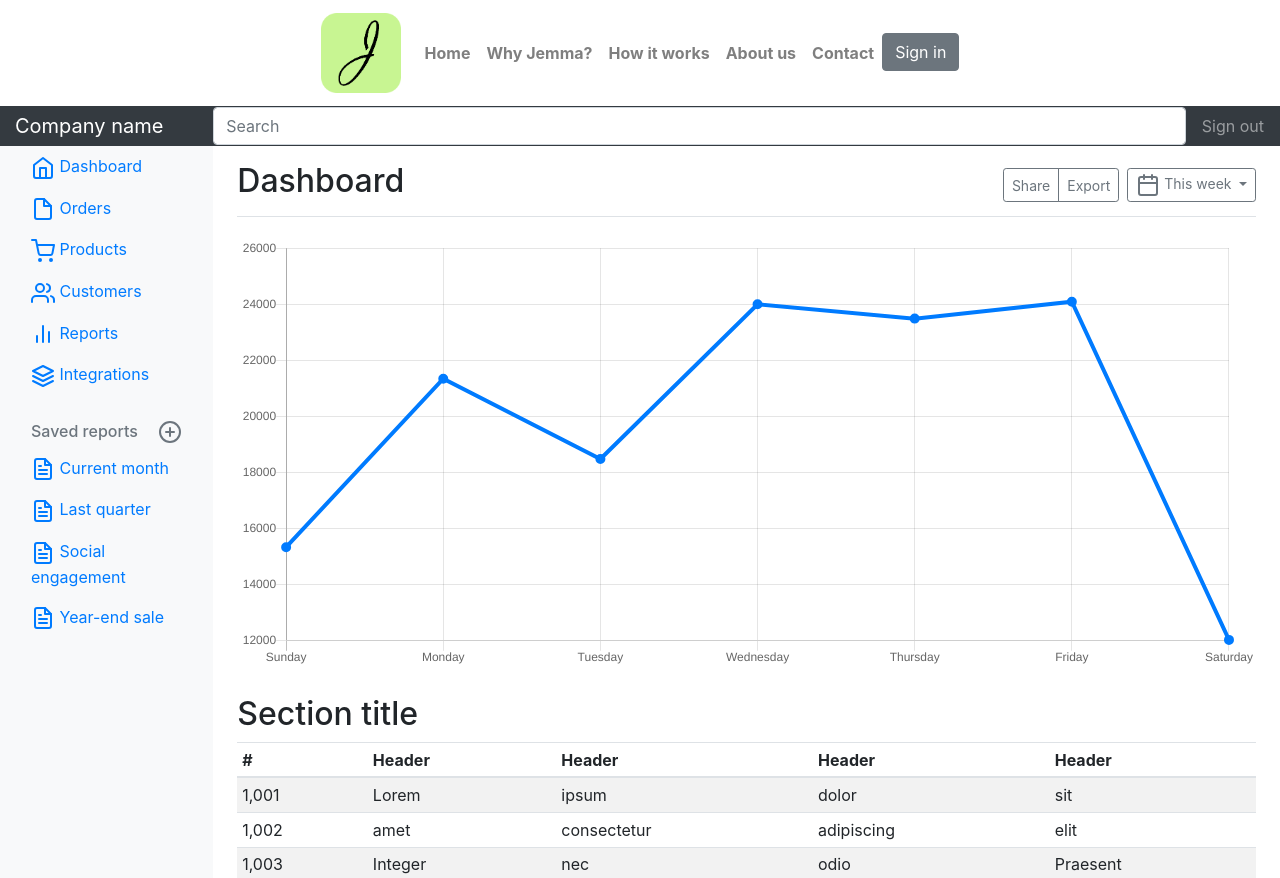
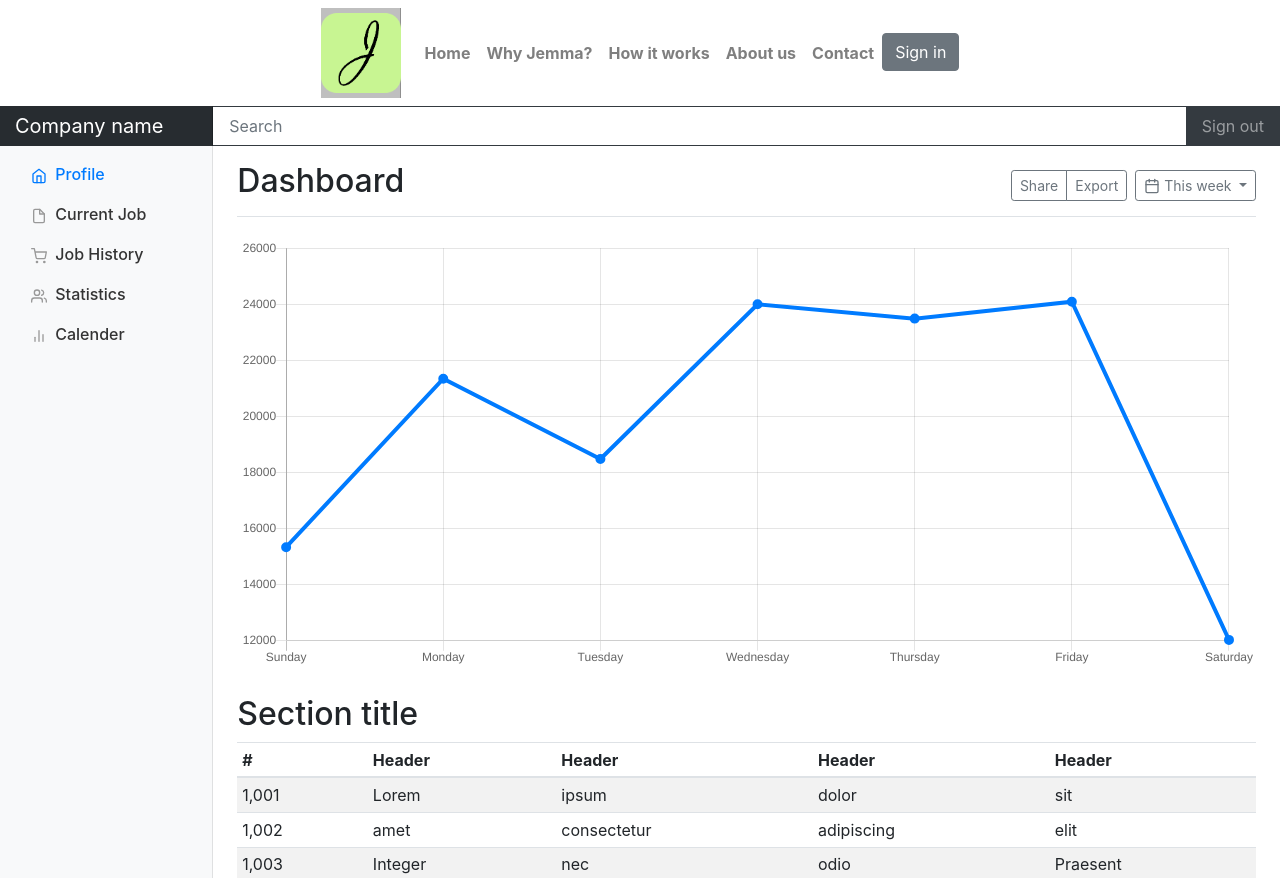
Before and after one commit to liutuo368/Jemma-Australia, a Django app: page /tradie in a window 1280 px wide. Shown: the top 878 px of the page. Run offline with Django 3.2, Linux system fonts and the light colour scheme; some libraries are stand-ins or nearby versions.

Commit message:
some changes on tradie_profile.html

```diff
--- a/templates/Tradie/tradie_profile.html
+++ b/templates/Tradie/tradie_profile.html
@@ -19,25 +19,23 @@
     <!-- Latest compiled JavaScript -->
     <script src="https://maxcdn.bootstrapcdn.com/bootstrap/4.4.1/js/bootstrap.min.js"></script>
 
-
     <title>Dashboard for tradie</title>
 
     <!-- Bootstrap core CSS -->
     <link href="../../../../dist/css/bootstrap.min.css" rel="stylesheet">
 
     <!-- Custom styles for this template -->
-    <link href="dashboard.css" rel="stylesheet">
-
-      <script type="text/javascript">
-    $(document).ready(function() {
-        $("#menu").load("SubTemplate/menu.html");
-    });</script>
+    <link href="tradie_profile.css" rel="stylesheet">
 
   </head>
 
   <body>
 
-    <div id='menu'></div>
+  <script type="text/javascript">
+      $(document).ready(function() {$("#menu").load("menu");});
+  </script>
+
+  <div id='menu'></div>
 
     <nav class="navbar navbar-dark sticky-top bg-dark flex-md-nowrap p-0">
       <a class="navbar-brand col-sm-3 col-md-2 mr-0" href="#">Company name</a>
@@ -49,8 +47,6 @@
       </ul>
     </nav>
 
-
-
     <div class="container-fluid">
       <div class="row">
         <nav class="col-md-2 d-none d-md-block bg-light sidebar">
@@ -59,70 +55,31 @@
               <li class="nav-item">
                 <a class="nav-link active" href="#">
                   <span data-feather="home"></span>
-                  Dashboard <span class="sr-only">(current)</span>
+                  Profile <span class="sr-only">(current)</span>
                 </a>
               </li>
               <li class="nav-item">
                 <a class="nav-link" href="#">
                   <span data-feather="file"></span>
-                  Orders
+                  Current Job
                 </a>
               </li>
               <li class="nav-item">
                 <a class="nav-link" href="#">
                   <span data-feather="shopping-cart"></span>
-                  Products
+                  Job History
                 </a>
               </li>
               <li class="nav-item">
                 <a class="nav-link" href="#">
                   <span data-feather="users"></span>
-                  Customers
+                  Statistics
                 </a>
               </li>
               <li class="nav-item">
                 <a class="nav-link" href="#">
                   <span data-feather="bar-chart-2"></span>
-                  Reports
-                </a>
-              </li>
-              <li class="nav-item">
-                <a class="nav-link" href="#">
-                  <span data-feather="layers"></span>
-                  Integrations
-                </a>
-              </li>
-            </ul>
-
-            <h6 class="sidebar-heading d-flex justify-content-between align-items-center px-3 mt-4 mb-1 text-muted">
-              <span>Saved reports</span>
-              <a class="d-flex align-items-center text-muted" href="#">
-                <span data-feather="plus-circle"></span>
-              </a>
-            </h6>
-            <ul class="nav flex-column mb-2">
-              <li class="nav-item">
-                <a class="nav-link" href="#">
-                  <span data-feather="file-text"></span>
-                  Current month
-                </a>
-              </li>
-              <li class="nav-item">
-                <a class="nav-link" href="#">
-                  <span data-feather="file-text"></span>
-                  Last quarter
-                </a>
-              </li>
-              <li class="nav-item">
-                <a class="nav-link" href="#">
-                  <span data-feather="file-text"></span>
-                  Social engagement
-                </a>
-              </li>
-              <li class="nav-item">
-                <a class="nav-link" href="#">
-                  <span data-feather="file-text"></span>
-                  Year-end sale
+                  Calender
                 </a>
               </li>
             </ul>
@@ -323,5 +280,6 @@
         }
       });
     </script>
+
   </body>
 </html>
--- a/templates/home.html
+++ b/templates/home.html
@@ -22,8 +22,9 @@
     $(document).ready(function() {
         $("#menu").load("menu");
     });
+    </script>
 
-    </script>
+
     <title>Home Page</title>
 </head>
 <body>
```
